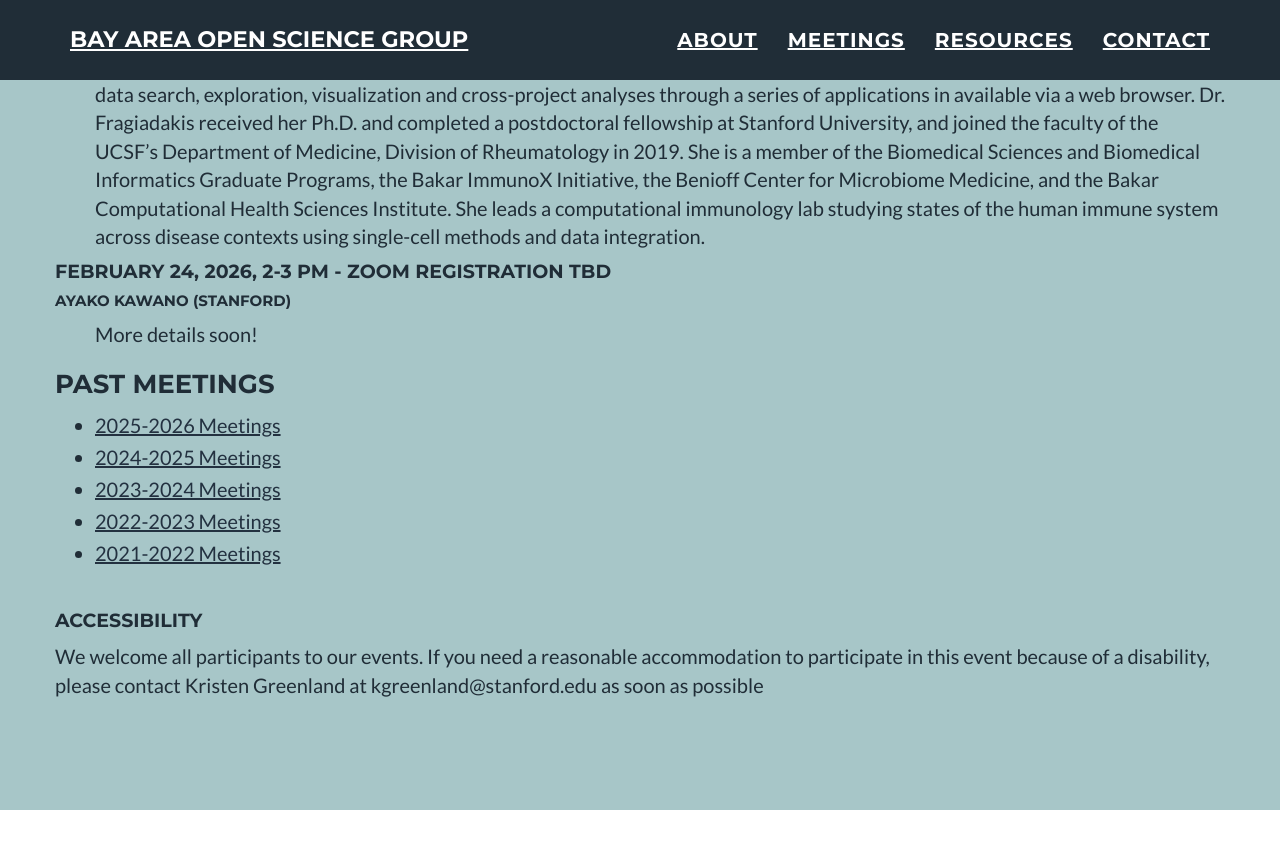
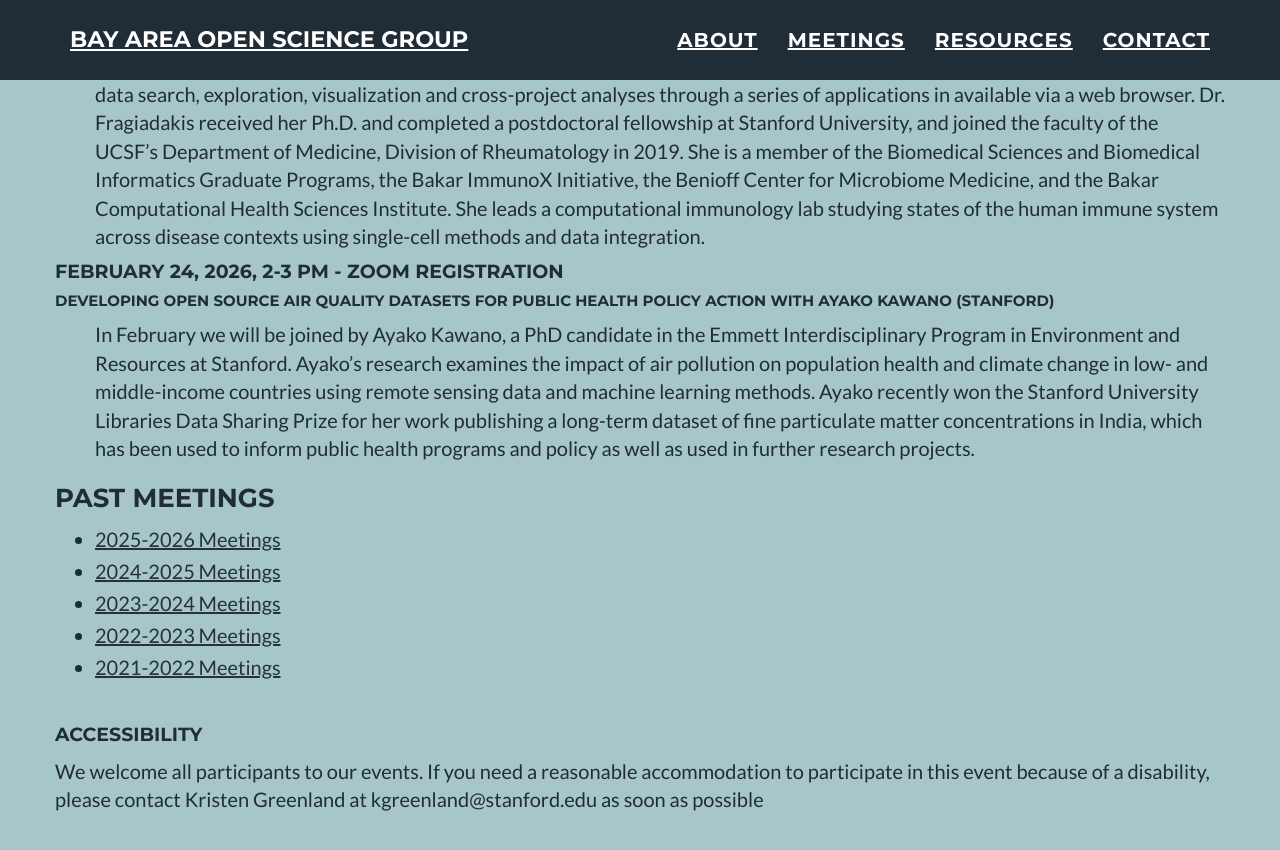
Before and after one commit to BayAreaOpenScienceGroup/BayAreaOpenScienceGroup.github.io, a Jekyll site: the page built from index.html, in a window 1280 px wide and 900 px high, scrolled down 1726 px. Shown: the top 850 px of the window. Built offline with Jekyll 4.4.1, drawn with Linux system fonts in a browser that asks for light colours.

Commit message:
Update meetings.html
Added February meeting info

```diff
--- a/_includes/meetings.html
+++ b/_includes/meetings.html
@@ -17,9 +17,10 @@
 <h5>UCSF Data Library with Gabi Fragiadakis (UCSF)</h5>
 <p style="padding-left: 40px;">In January we will be joined by Dr. Gabi Fragiadakis from UCSF who will discuss the development and applications of the UCSF Data Library. The Data Library is a project that aims to capture, curate, and share biological data generated on campus — enabling data search, exploration, visualization and cross-project analyses through a series of applications in available via a web browser. Dr. Fragiadakis received her Ph.D. and completed a postdoctoral fellowship at Stanford University, and joined the faculty of the UCSF’s Department of Medicine, Division of Rheumatology in 2019. She is a member of the Biomedical Sciences and Biomedical Informatics Graduate Programs, the Bakar ImmunoX Initiative, the Benioff Center for Microbiome Medicine, and the Bakar Computational Health Sciences Institute. She leads a computational immunology lab studying states of the human immune system across disease contexts using single-cell methods and data integration.</p>
 
-<h4>February 24, 2026, 2-3 PM - Zoom Registration TBD</h4>
-<h5>Ayako Kawano (Stanford)</h5>
-<p style="padding-left: 40px;">More details soon!</p>
+<h4>February 24, 2026, 2-3 PM - <a href="https://ucsf.zoom.us/meeting/register/EJj5jJzyQYaGaSwlIJIlyQ#/registration"></a>Zoom Registration</a></h4>
+<h5>Developing open source air quality datasets for public health policy action with Ayako Kawano (Stanford)</h5>
+<p style="padding-left: 40px;">
+In February we will be joined by Ayako Kawano, a PhD candidate in the Emmett Interdisciplinary Program in Environment and Resources at Stanford. Ayako’s research examines the impact of air pollution on population health and climate change in low- and middle-income countries using remote sensing data and machine learning methods. Ayako recently won the Stanford University Libraries Data Sharing Prize for her work publishing a long-term dataset of fine particulate matter concentrations in India, which has been used to inform public health programs and policy as well as used in further research projects.</p>
 
 
         <h3>Past Meetings</h3>
```
